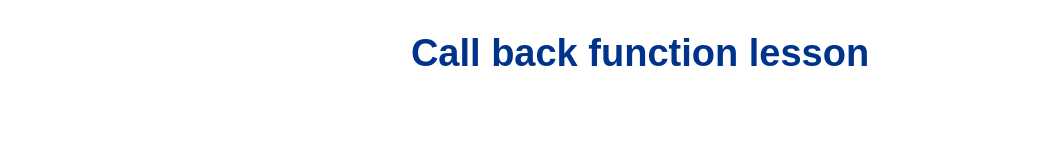
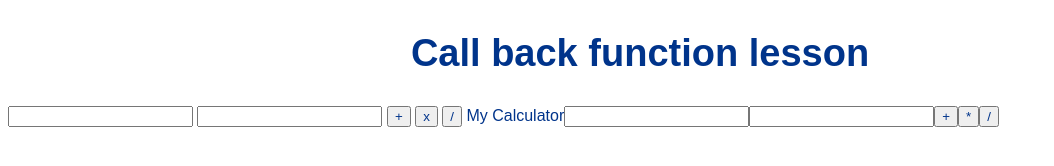
Before and after one commit to TCullen762/call_back_function_lesson, a plain HTML site: page index.html in a window 1280 px wide. Shown: the whole page, without its empty margins (0-1054 px from the left). Drawn offline with Linux system fonts and the light colour scheme.

Commit message:
sand box

```diff
--- a/index.html
+++ b/index.html
@@ -7,7 +7,20 @@
     <link rel="stylesheet" href="style.css">
 </head>
 <body>
+    <main>
 <h2>Call back function lesson</h2>
+
+<input type="number"  id "x">
+<input  type="number" id "y">
+<button id ="add" type="button">+</button>
+<button  id ="multy"type="button">x</button>
+<button  id ="divide"type="button">/</button>
+
+
+
+
+
+</main><!--main closin tag-->
     <script src="main.js"></script>
 </body>
 </html>
--- a/main.js
+++ b/main.js
@@ -1 +1,75 @@
-console.log('linked')
+//console.log('linked')
+
+//add = (x,y)=> x +y ** Learn this
+function add (x,y){
+    return x+y
+}
+
+function calculator(x,y,equipment) {
+
+    return equipment (x,y)
+}
+
+function multiply (x,y){
+    return x * y
+}
+
+function divide(x,y){
+    return x / y
+}
+const output1 = calculator(1,2,add)
+const multiplyOutput  = calculator(1,2, multiply)
+const divideOutput  = calculator(1,2, divide)
+console.log({output1,multiplyOutput,divideOutput})//curlies make it an object
+
+//copied from DMG's code, this is not mine
+const mainElement = document.querySelector('main')
+
+const xInput = document.createElement('input')
+xInput.type = "number"
+const yInput = document.createElement('input')
+yInput.type = "number"
+
+const addButton = document.createElement('button')
+addButton.append('+')
+const multiplyButton = document.createElement('button')
+multiplyButton.append('*')
+const divideButton = document.createElement('button')
+divideButton.append('/')
+
+mainElement.append(
+    'My Calculator',
+    xInput,
+    yInput,
+    addButton,
+    multiplyButton,
+    divideButton
+)
+
+addButton.addEventListener('click', function () {
+    console.log ('add button works')
+    const x = xInput.value
+    const y = yInput.value
+})
+
+//this is shit figure out what has gone wrong
+//addEventListener has lower case l
+
+/*const input1 = document.querySelector("#input_box")
+const addButt = document.querySelector("#add")
+
+addButt.addEventlistener("click", function(){
+    let addInput = input1.value
+    return addInput
+
+
+
+
+})
+
+console.log(addInput)*/
+
+//buttons for add multiply and divide wrtie an EL click for each which calls calulator with correct x and y valuse
+//and correct call back function
+//will need two text boxes
+// one of x and Y
```
